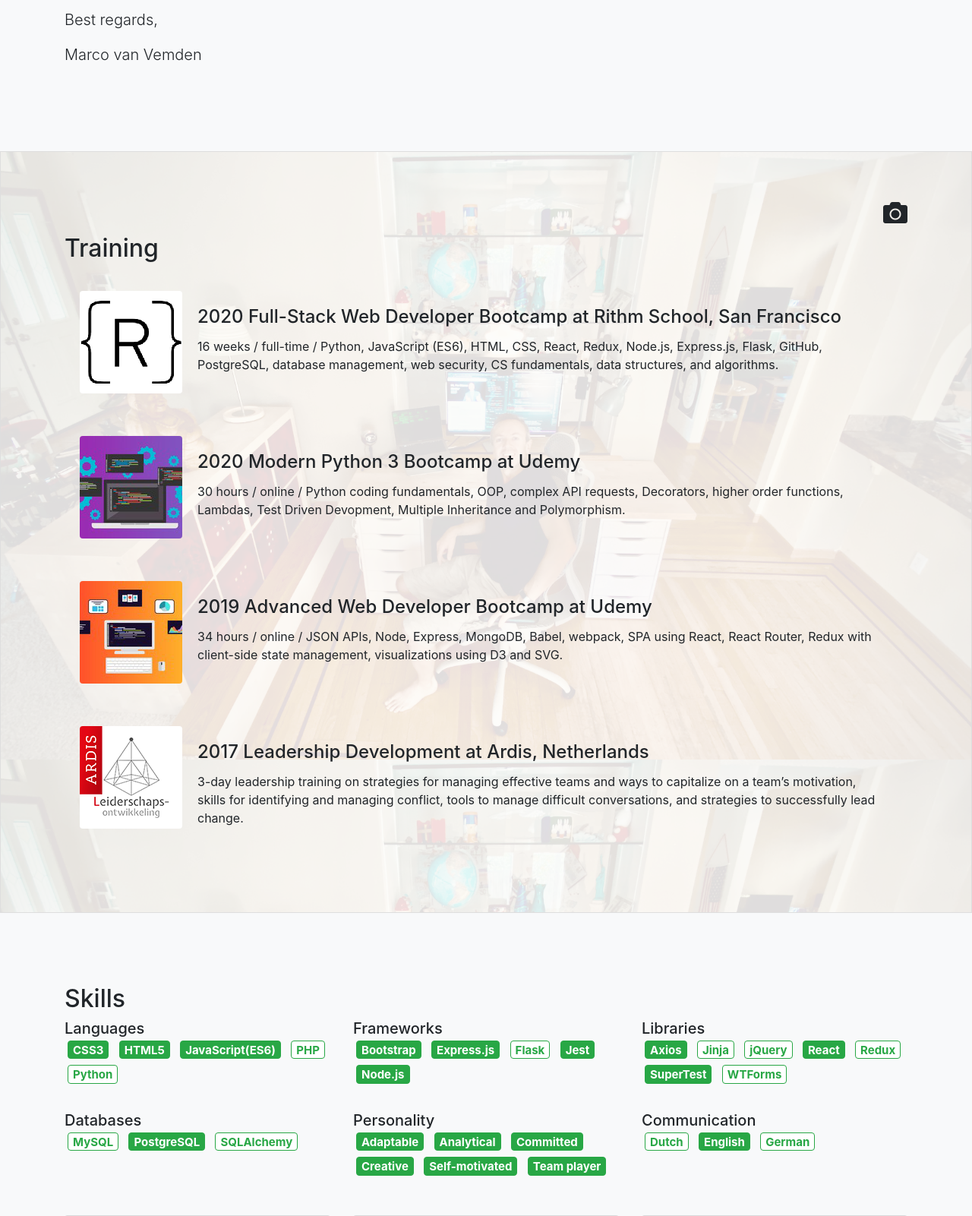
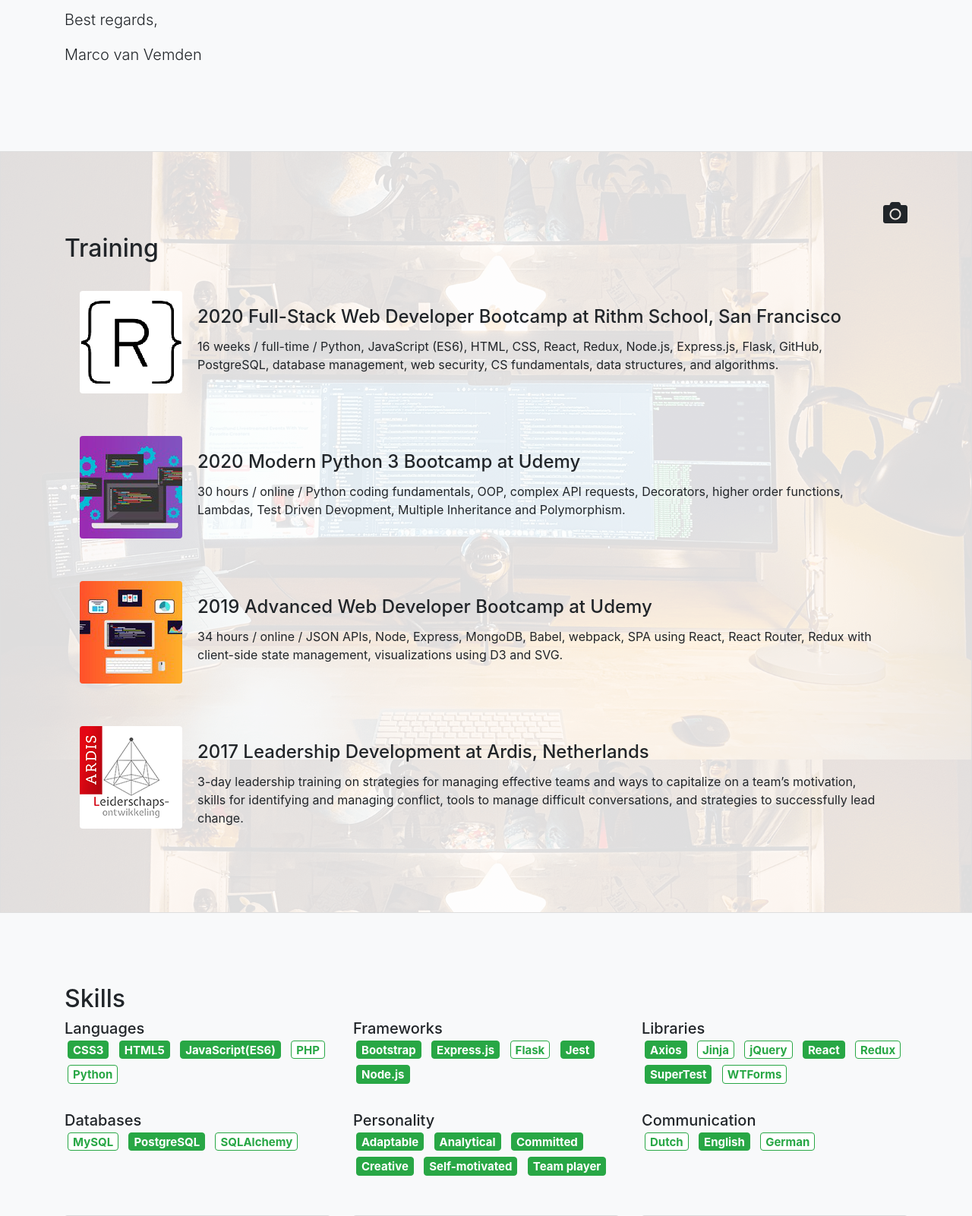
Before and after one commit to vanvemden/personal-site, a PHP site: page / in a window 1280 px wide. Shown: the part 839-2440 px from the top of the page at 76% size. Run offline with PHP 8.4, Linux system fonts and the light colour scheme.

Commit message:
swap training background image

```diff
--- a/style.css
+++ b/style.css
@@ -105,7 +105,7 @@ h3 {
 
 /* training section */
 .training {
-  background-image: url("img/training.png");
+  background-image: url("img/workplace.png");
 }
 
 .training .card {
```
Also changed, not shown: img/workplace.png (added).
